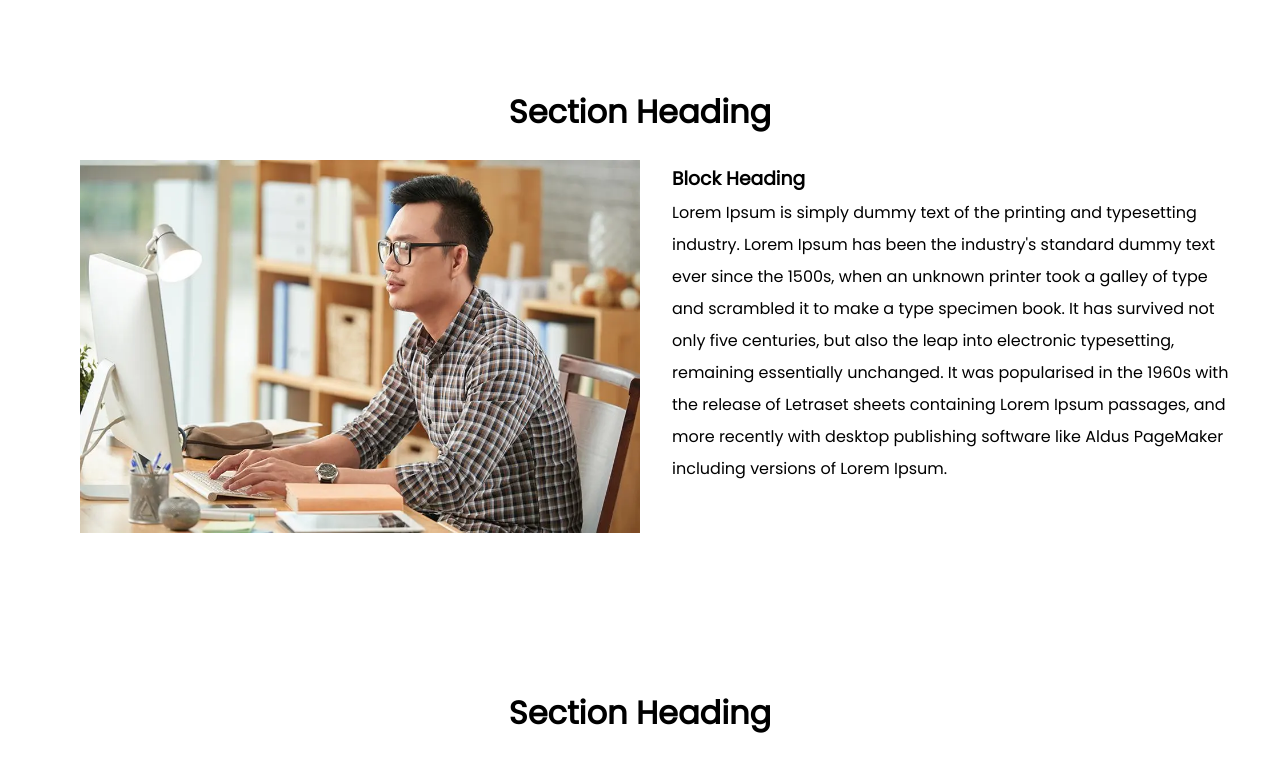
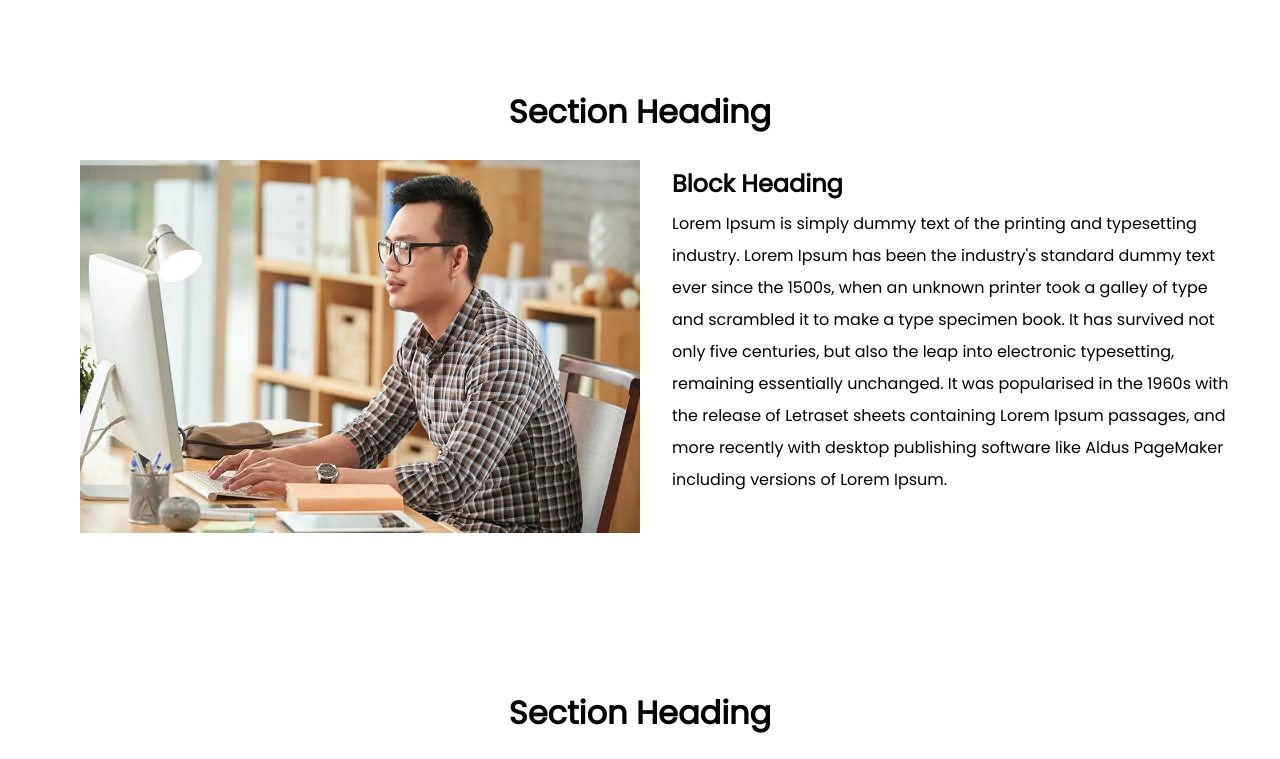
Before and after one commit to lloydbutay123/ExamManual, a React (Vite) app: page / in a window 1280 px wide. Shown: the top 759 px of the page. Built offline with nearby package versions, Linux system fonts and the light colour scheme.

Commit message:
Update Main.jsx

```diff
--- a/src/assets/Components/Main.jsx
+++ b/src/assets/Components/Main.jsx
@@ -21,7 +21,7 @@ export const Main = () => {
                   <img src={item.img} alt="img" loading="lazy" />
                 </div>
                 <div>
-                  <h3>{item.blockTitle}</h3>
+                  <h2>{item.blockTitle}</h2>
                   <p>{item.content}</p>
                 </div>
               </div>
```
